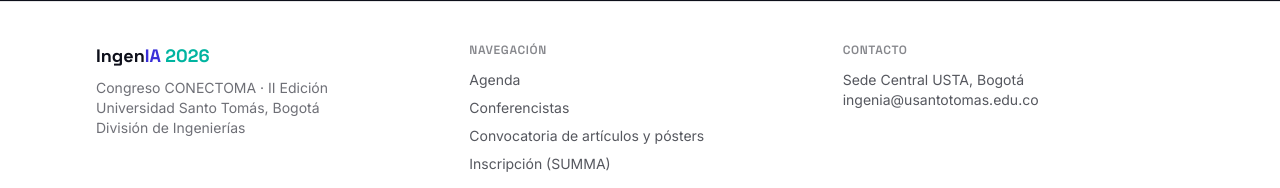
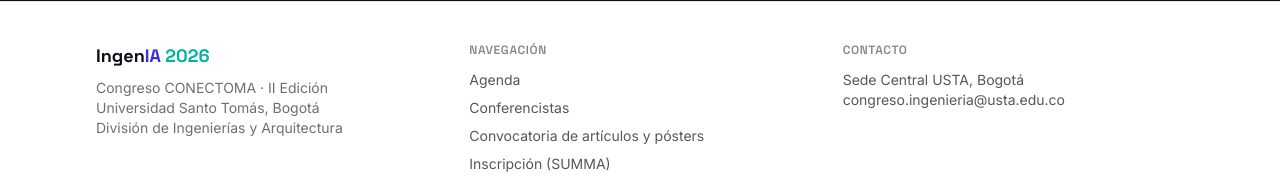
Before and after one commit to leoyepesa/conectoma-platform-v2, a React (Vite) app: page / in a window 1280 px wide. Shown: the part 1636-1824 px from the top of the page. Built offline with nearby package versions, Linux system fonts and the light colour scheme; no server answers; the database is empty.

Commit message:
Modificación correo congreso

```diff
--- a/src/components/layout/Footer.tsx
+++ b/src/components/layout/Footer.tsx
@@ -14,7 +14,7 @@
               <br />
               Universidad Santo Tomás, Bogotá
               <br />
-              División de Ingenierías
+              División de Ingenierías y Arquitectura
             </p>
           </div>
           <div>
@@ -35,7 +35,7 @@
             <p className="mt-3 text-sm text-ink/70">
               Sede Central USTA, Bogotá
               <br />
-              ingenia@usantotomas.edu.co
+              congreso.ingenieria@usta.edu.co
             </p>
           </div>
         </div>
```
